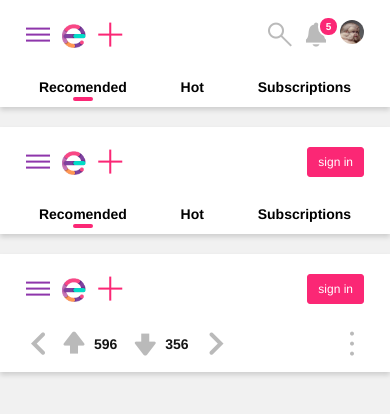
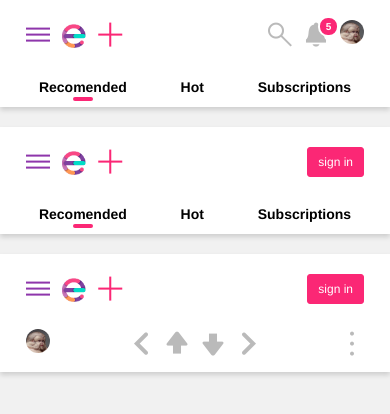
Before and after one commit to didkovsky/epeeqe, a website: page src/html_components/navbar.html in a window 390 px wide. Drawn offline with Linux system fonts and the light colour scheme.

Commit message:
Removed numbers in mobile header.

```diff
--- a/src/html_components/navbar.html
+++ b/src/html_components/navbar.html
@@ -151,7 +151,7 @@
 				</div>
 			</div>
 			<div class="row">
-				<div class="col-md-4 col-sm-1 hidden-xs">
+				<div class="col-md-4 col-sm-1 col-xs-2">
 					<div class="nav-group">
 						<a href="#" class="nav-el user-pic">
 							<img src="../img/ava.png" alt="">
@@ -166,18 +166,18 @@
 						</div>
 					</div>
 				</div>
-				<div class="col-md-4 col-sm-10 col-xs-10 nav-group-justified-conteiner">
+				<div class="col-md-4 col-sm-10 col-xs-8 nav-group-justified-conteiner">
 					<nav class=" nav-group nav-group-justified">
 						<a href="#" class="nav-el">
 							<i class="icon-ei-chevron-bold-left"></i>
 						</a>
 						<a href="#" class="nav-el">
 							<i class="icon-ei-up"></i>
-							<span>596</span>
+							<span class="hidden-sm hidden-xs">596</span>
 						</a>
 						<a href="#" class="nav-el">
 							<i class="icon-ei-down"></i>
-							<span>356</span>
+							<span class="hidden-sm hidden-xs">356</span>
 						</a>
 						<a href="#" class="nav-el">
 							<i class="icon-ei-chevron-bold-right"></i>
--- a/src/less/components/navbar.less
+++ b/src/less/components/navbar.less
@@ -318,7 +318,7 @@
 		}
 
 		.nav-group-justified-conteiner {
-			text-align: left;
+			//text-align: left;
 		}
 
 		&.nav-group-justified {
```
Also changed, not shown: src/css/style.css, src/css/style.min.css.
